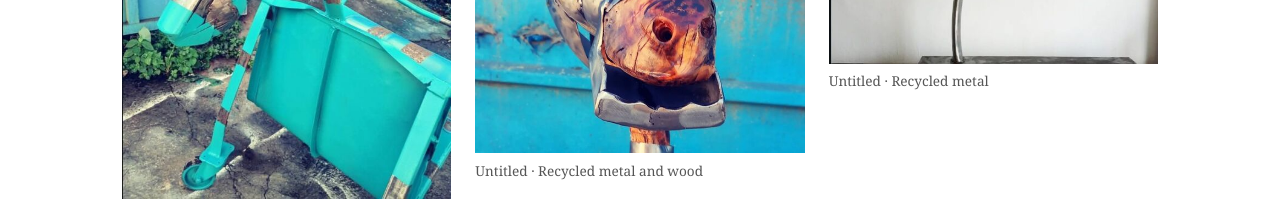
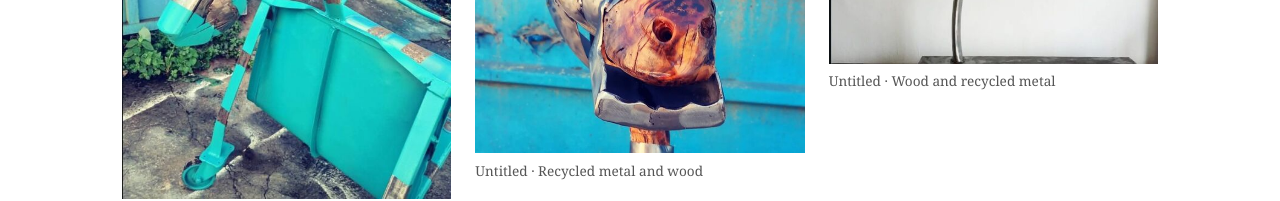
Before and after one commit to Arnonfr/segev, a plain HTML site: page works.html in a window 1280 px wide. Shown: the part 374-575 px from the top of the page. Drawn offline with Linux system fonts and the light colour scheme.

Commit message:
Caption fix: fish-wood medium

```diff
--- a/works.html
+++ b/works.html
@@ -22,7 +22,7 @@
 <div class="grid">
 <figure data-full="assets/works/ant-turquoise.jpg" data-cap="Untitled - Recycled metal"><img src="assets/thumbs/ant-turquoise.jpg" alt="Turquoise ant sculpture" loading="lazy"><figcaption>Untitled &middot; Recycled metal</figcaption></figure>
 <figure data-full="assets/works/boar-head.jpg" data-cap="Untitled - Recycled metal and wood"><img src="assets/thumbs/boar-head.jpg" alt="Boar head sculpture" loading="lazy"><figcaption>Untitled &middot; Recycled metal and wood</figcaption></figure>
-<figure data-full="assets/works/fish-wood.jpg" data-cap="Untitled - Recycled metal"><img src="assets/thumbs/fish-wood.jpg" alt="Fish sculpture in wood and metal" loading="lazy"><figcaption>Untitled &middot; Recycled metal</figcaption></figure>
+<figure data-full="assets/works/fish-wood.jpg" data-cap="Untitled - Wood and recycled metal"><img src="assets/thumbs/fish-wood.jpg" alt="Fish sculpture in wood and metal" loading="lazy"><figcaption>Untitled &middot; Wood and recycled metal</figcaption></figure>
 <figure data-full="assets/works/abstract-metal.jpg" data-cap="Untitled - Recycled metal"><img src="assets/thumbs/abstract-metal.jpg" alt="Tall wrapped figure sculpture" loading="lazy"><figcaption>Untitled &middot; Recycled metal</figcaption></figure>
 <figure data-full="assets/works/bird-driftwood.jpg" data-cap="Untitled - Wood and recycled metal"><img src="assets/thumbs/bird-driftwood.jpg" alt="Bird sculpture in wood and metal" loading="lazy"><figcaption>Untitled &middot; Wood and recycled metal</figcaption></figure>
 <figure data-full="assets/works/abstract-sculpture.jpg" data-cap="Untitled - Recycled metal, painted"><img src="assets/thumbs/abstract-sculpture.jpg" alt="Red figure sculpture" loading="lazy"><figcaption>Untitled &middot; Recycled metal, painted</figcaption></figure>
```
